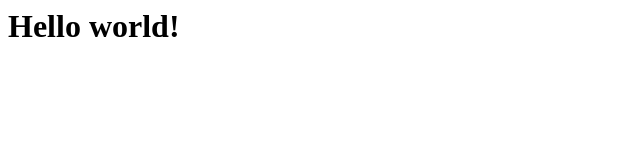
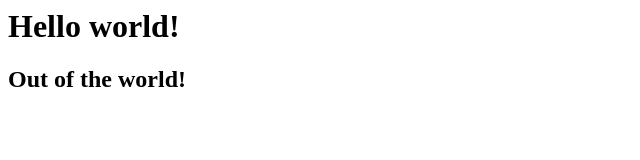
Before and after one commit to rey2399/learning-github, a plain HTML site: page index.html in a window 1280 px wide. Shown: the whole page, without its empty margins (0-640 px from the left). Drawn offline with Linux system fonts and the light colour scheme.

Commit message:
Update index.html
New message added

```diff
--- a/index.html
+++ b/index.html
@@ -4,5 +4,6 @@
   </head>
   <body>
     <h1>Hello world!</h1>
+    <h2>Out of the world!</h2>
   </body>
 </html>
```
